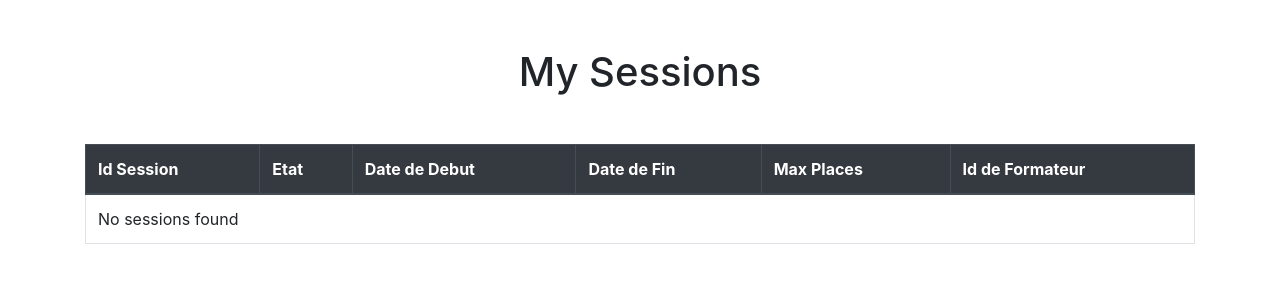
After one commit to zaani12/estion-de-centre-de-formation2, a PHP site: page /myInsciptions.php in a window 1280 px wide. The commit adds this page. Shown: the top 300 px of the page. Run offline with PHP 8.4, Linux system fonts and the light colour scheme; the visitor is signed in with stand-in values (Sample User, id 1); data comes from the database, SQL or seed files in the repository.

Commit message:
last commit

```diff
--- a/home.php
+++ b/home.php
@@ -18,6 +18,8 @@ session_start();
 <body>
   <form action="test2.php" >
   <p>  <a class='btn btn-primary' href="profile.php">profile</a></p>
+  <p>  <a class='btn btn-primary' href="myInsciptions.php">my Insciptions</a></p>
+
   </form>
   <div class="container">
     <h1 class="text-center my-5">Table of Formations</h1>
--- /dev/null
+++ b/myInsciptions.php
@@ -0,0 +1,82 @@
+<!DOCTYPE html>
+<html lang="en">
+<head>
+  <meta charset="UTF-8">
+  <title>Table of Formations</title>
+  <!-- Bootstrap CSS -->
+  <link rel="stylesheet" href="https://stackpath.bootstrapcdn.com/bootstrap/4.3.1/css/bootstrap.min.css">
+</head>
+<body>
+  <div class="container">
+    <h1 class="text-center my-5">My Sessions</h1>
+    <table class="table table-hover table-bordered border-primary">
+      <thead class="thead-dark">
+        <tr>
+          <th scope="col">Id Session</th>
+          <th scope="col">Etat</th>
+          <th scope="col">Date de Debut</th>
+          <th scope="col">Date de Fin</th>
+          <th scope="col">Max Places</th>
+          <th scope="col">Id de Formateur</th>
+          <!-- <th scope="col">Action</th> -->
+        </tr>
+      </thead>
+      <tbody>
+        <?php
+
+        $formation_id = isset($_GET['id']) ? $_GET['id'] : null;
+
+
+          // Database connection settings
+          $host = 'localhost';
+          $user = 'root';
+          $password = '';
+          $database = 'centre_de_formation';
+
+          // Create connection
+          try {
+            $conn = new PDO("mysql:host=$host;dbname=$database", $user, $password);
+            // Set the PDO error mode to exception
+            $conn->setAttribute(PDO::ATTR_ERRMODE, PDO::ERRMODE_EXCEPTION);
+          } catch(PDOException $e) {
+            echo "Connection failed: " . $e->getMessage();
+            exit;
+          }
+
+          session_start();
+          $user_id = $_SESSION['Id_Apprenant'];
+
+          // Query the database to retrieve the details of the selected formation
+          $sql = "SELECT s.Id_session, s.Date_debut, s.Date_fin, s.Places_max, s.Etat, f.Nom AS Formateur, fo.sujet AS Formation
+          FROM session s
+          JOIN formateur f ON s.Id_Formateur = f.Id_Formateur
+          JOIN formation fo ON s.Id_Formation = fo.Id_formation
+          JOIN rejoindre r ON s.Id_session = r.Id_session
+          WHERE r.Id_Apprenant = :user_id";
+          ;
+
+          $stmt = $conn->prepare($sql);
+          $stmt->bindParam(':user_id', $user_id, PDO::PARAM_INT);
+          $stmt->execute();
+
+          if ($stmt->rowCount() > 0) {
+            while ($row = $stmt->fetch(PDO::FETCH_ASSOC)) {
+              echo "<tr>";
+              echo "<td>" . $row['Id_session'] . "</td>";
+              echo "<td>" . $row['Etat'] . "</td>";
+              echo "<td>" . $row['Date_debut'] . "</td>";
+              echo "<td>" . $row['Date_fin'] . "</td>";
+              echo "<td>" . $row['Places_max'] . "</td>";
+              echo "<td>" . $row['Formateur'] . "</td>";
+              // echo "<td><a href='join.php?id=" . $row['Id_session'] . "' class='btn btn-primary'>Join</a></td>";
+              echo "</tr>";
+            }
+          } else {
+            echo "<tr><td colspan='7'>No sessions found</td></tr>";
+          }
+        ?>
+      </tbody>
+    </table>
+  </div>
+</body>
+</html>
```
Also changed, not shown: join.php (+26 -35 lines).
